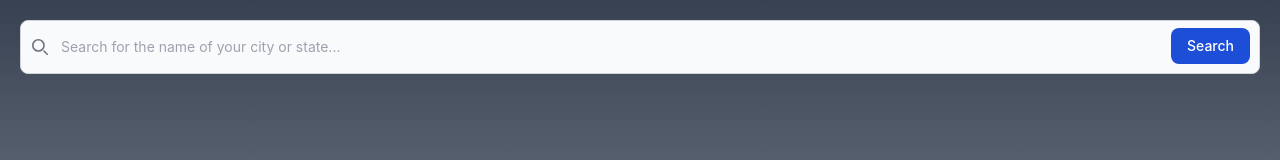
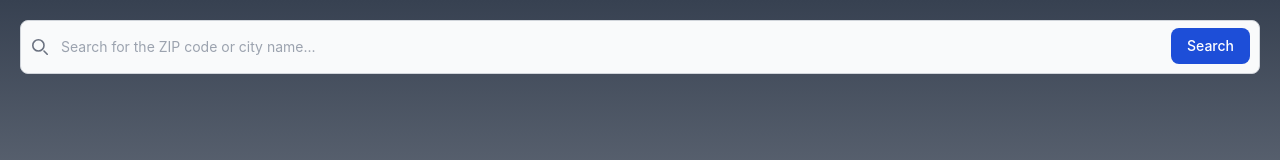
Before and after one commit to cgblancato/weather-application, a React (Create React App) app: page / in a window 1280 px wide. Shown: the top 160 px of the page. Built offline with nearby package versions, Linux system fonts and the light colour scheme.

Commit message:
Adding location state and updating placeholder text.

```diff
--- a/src/App.js
+++ b/src/App.js
@@ -43,7 +43,7 @@
       fetch(`https://geocoding-api.open-meteo.com/v1/search?name=${location}&count=10&language=en&format=json`, {method: 'GET', headers: { accept: 'application/json' }})
         .then(response => response.json())
         .then(data => {
-          setapiLocationName(data.results[0].name)
+          setapiLocationName(data.results[0].name + ", " + data.results[0].admin1)
           setLatitude(data.results[0].latitude)
           setLongitude(data.results[0].longitude)
         }).then(() => {
@@ -69,7 +69,7 @@
                         <path stroke="currentColor" strokeLinecap="round" strokeLinejoin="round" strokeWidth="2" d="m19 19-4-4m0-7A7 7 0 1 1 1 8a7 7 0 0 1 14 0Z"/>
                     </svg>
                 </div>
-                <input type="search" id="location-search" className="block w-full p-4 ps-10 text-sm text-gray-900 border border-gray-300 rounded-lg bg-gray-50 focus:ring-blue-500 focus:border-blue-500 dark:bg-gray-700 dark:border-gray-600 dark:placeholder-gray-400 dark:text-white dark:focus:ring-blue-500 dark:focus:border-blue-500" placeholder="Search for the name of your city or state..." ref={inputLocation} />
+                <input type="search" id="location-search" className="block w-full p-4 ps-10 text-sm text-gray-900 border border-gray-300 rounded-lg bg-gray-50 focus:ring-blue-500 focus:border-blue-500 dark:bg-gray-700 dark:border-gray-600 dark:placeholder-gray-400 dark:text-white dark:focus:ring-blue-500 dark:focus:border-blue-500" placeholder="Search for the ZIP code or city name..." ref={inputLocation} />
                 <button type="submit" className="text-white absolute end-2.5 bottom-2.5 bg-blue-700 hover:bg-blue-800 focus:ring-4 focus:outline-none focus:ring-blue-300 font-medium rounded-lg text-sm px-4 py-2 dark:bg-blue-600 dark:hover:bg-blue-700 dark:focus:ring-blue-800">Search</button>
               </div>
               {error && (
```
